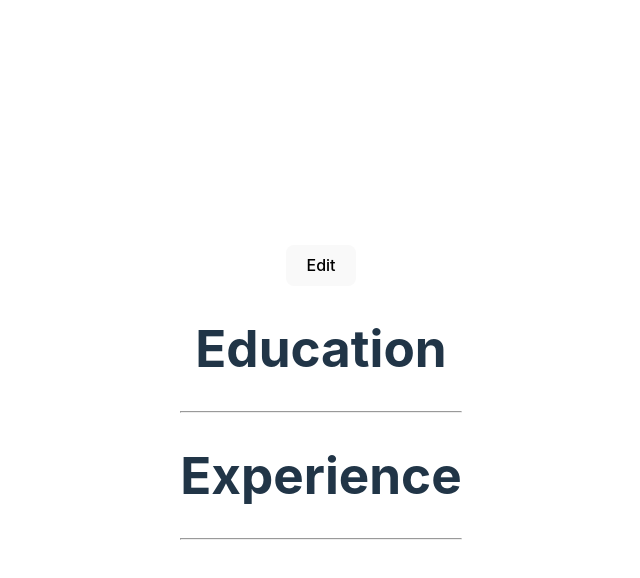
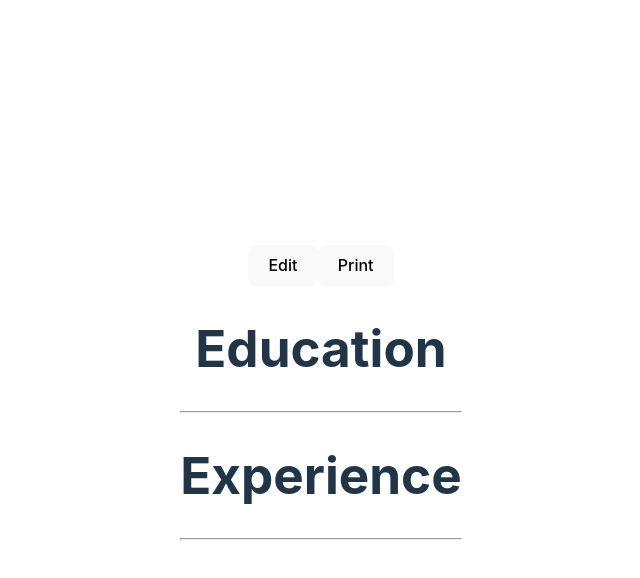
Before and after one commit to asiill/cv-app, a React (Vite) app: page / in a window 1280 px wide. Both pictures are taken after a click on the button "Preview". Shown: the top 578 px of the page, without its empty margins (319-959 px from the left). Built offline with nearby package versions, Linux system fonts and the light colour scheme.

Commit message:
Add print button

```diff
--- a/package.json
+++ b/package.json
@@ -15,6 +15,7 @@
   "dependencies": {
     "react": "^18.2.0",
     "react-dom": "^18.2.0",
+    "react-to-print": "^2.14.15",
     "uniqid": "^5.4.0"
   },
   "devDependencies": {
--- a/src/App.jsx
+++ b/src/App.jsx
@@ -1,5 +1,6 @@
 import './App.css';
-import React, { useState } from "react";
+import React, { useState, useRef } from "react";
+import { useReactToPrint } from 'react-to-print';
 import uniqid from "uniqid";
 import CVForm from "./components/CVForm.jsx";
 import CVPreview from "./components/CVPreview.jsx";
@@ -103,6 +104,13 @@ export default function App() {
       setEditMode(true);
     };
 
+    const componentRef = useRef();
+
+    const handlePrint = useReactToPrint({
+      content: () => componentRef.current,
+      documentTitle: "CV",
+    });
+
     const editContainer = (
       <>
         <CVForm
@@ -124,11 +132,19 @@ export default function App() {
 
     const previewContainer = (
       <>
+        <div className="btn-container">
+          <button className="edit-btn" onClick={handleEdit}>
+            Edit
+          </button>
+          <button className="print-btn" onClick={handlePrint}>
+            Print
+          </button>
+        </div>
         <CVPreview
+          ref={componentRef}
           personalInfo={personalInfo}
           educationInfo={educationInfo}
           experienceInfo={experienceInfo}
-                handleEdit={handleEdit}
         />
       </>
     );
--- a/src/components/CVPreview.jsx
+++ b/src/components/CVPreview.jsx
@@ -1,21 +1,14 @@
-import React from "react";
+import React, { Component } from "react";
 import PersonalItem from "./PersonalItem.jsx";
 import EducationItem from "./EducationItem.jsx";
 import ExperienceItem from "./ExperienceItem.jsx";
 
-export default function CVPreview({
-    personalInfo,
-    educationInfo,
-    experienceInfo,
-    handleEdit,
-}) {
+export default class CVPreview extends Component{
+        render() {
+        const { personalInfo, educationInfo, experienceInfo, } = this.props;
+
         return (
             <div className="cv-preview">
-            <div className="edit-btn-container">
-                <button className="edit-btn" onClick={handleEdit}>
-                    Edit
-                </button>
-            </div>
                 <div className="cv-preview-header">
                     <PersonalItem
                         name={personalInfo.name}
@@ -67,3 +60,4 @@ export default function CVPreview({
             </div>
         );
     }
+}
```
Also changed, not shown: 1 other file (tests, documents, lock files or other folders). Lines whose indentation alone changed are shown as unchanged.
